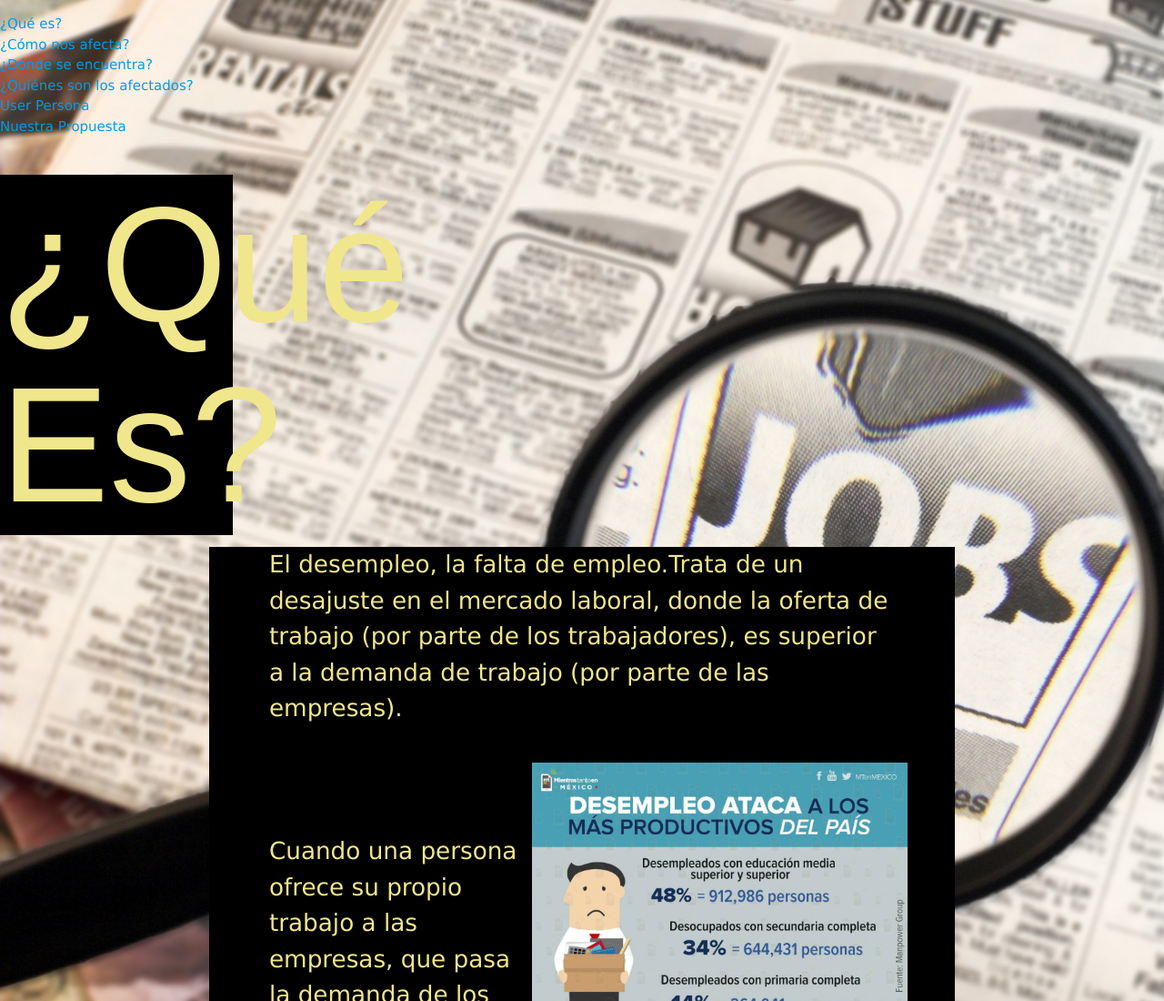
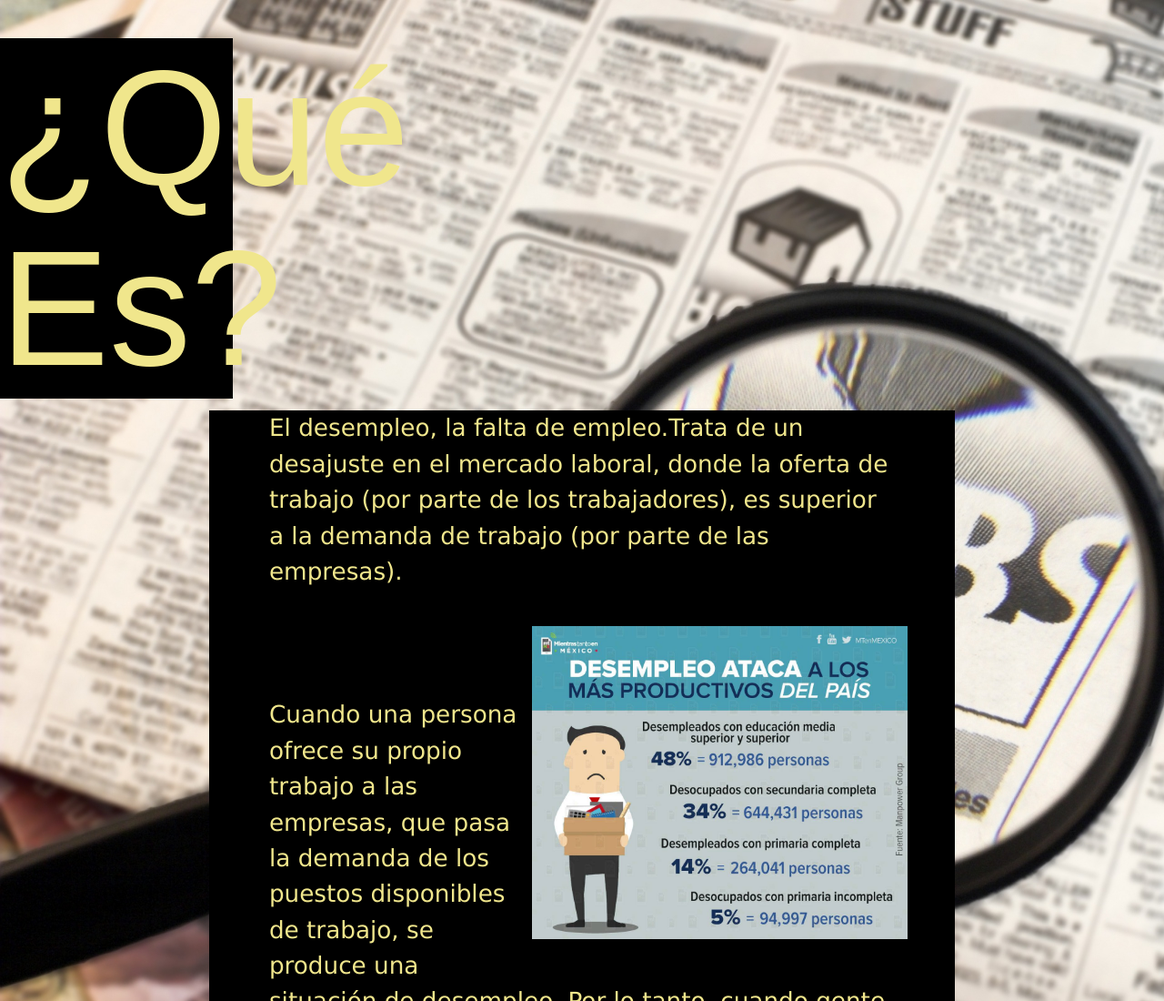
Before and after one commit to vzazueta/vzazueta, a plain HTML site: page info/que.html in a window 1280 px wide. Shown: the top 1100 px of the page at 91% size. Drawn offline with nearby package versions, Linux system fonts and the light colour scheme.

Commit message:
Update que.html

```diff
--- a/info/que.html
+++ b/info/que.html
@@ -8,20 +8,7 @@
 
     <link type="text/css" rel="stylesheet" href="cssque.css"/>
 
-    <!-- Navbar goes here -->
-    <div class="topnavbar" id="navbar">
 
-            <ul>
-
-                <li><a href="info/que.html">¿Qué es?</a></li>
-                <li><a href="info/como.html">¿Cómo nos afecta?</a></li>
-                <li><a href="info/donde.html">¿Dónde se encuentra?</a></li>
-                <li><a href="info/quienes.html">¿Quiénes son los afectados?</a></li>
-                <li><a href="info/UserPersona.html">User Persona</a></li>
-                <li><a href="info/Proposal (2).pdf">Nuestra Propuesta</a></li>
-
-              </ul>
-        </div>
     <h1>
         ¿Qué es?
     </h1>
```
